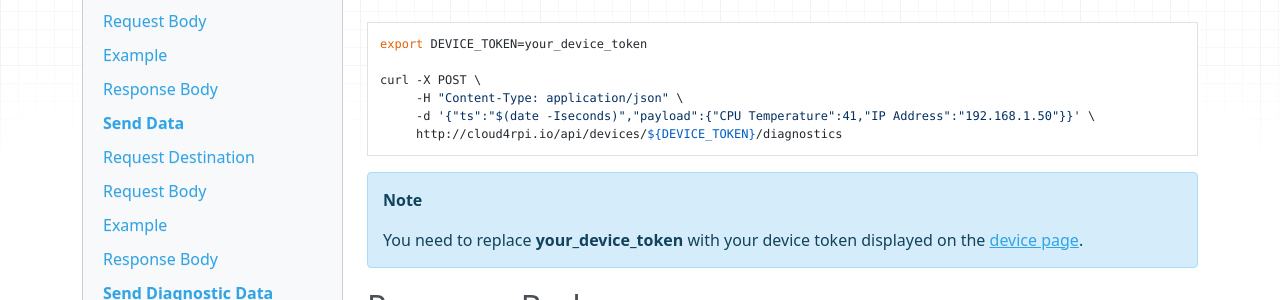
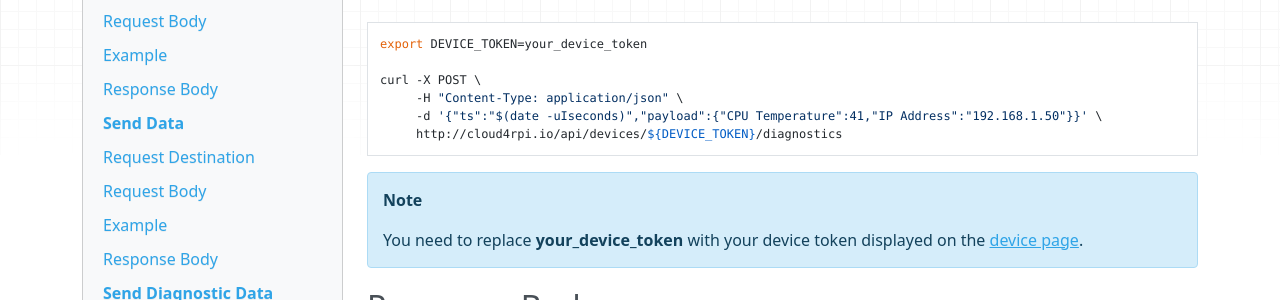
Before and after one commit to cloud4rpi/docs, an MkDocs documentation site: the page built from docs/http_api.md, in a window 1280 px wide and 900 px high, scrolled down 4291 px. Shown: the part 151-451 px from the top of the window. Built offline with MkDocs 1.6.1, drawn with Linux system fonts in a browser that asks for light colours; nearby versions of some CDN libraries; old or Windows-style settings are respelled for this version of MkDocs; some of the changed text lies outside the part shown.

Commit message:
Use universal time

````diff
--- a/docs/http_api.md
+++ b/docs/http_api.md
@@ -143,7 +143,7 @@
 
 curl -X POST \
      -H "Content-Type: application/json" \
-     -d '{"ts":"$(date -Iseconds)","payload":{"Temperature":24,"LEDOn":true}}' \
+     -d '{"ts":"$(date -uIseconds)","payload":{"Temperature":24,"LEDOn":true}}' \
      http://cloud4rpi.io/api/devices/${DEVICE_TOKEN}/data
 ```
 
@@ -218,7 +218,7 @@
 
 curl -X POST \
      -H "Content-Type: application/json" \
-     -d '{"ts":"$(date -Iseconds)","payload":{"CPU Temperature":41,"IP Address":"192.168.1.50"}}' \
+     -d '{"ts":"$(date -uIseconds)","payload":{"CPU Temperature":41,"IP Address":"192.168.1.50"}}' \
      http://cloud4rpi.io/api/devices/${DEVICE_TOKEN}/diagnostics
 ```
 
````
